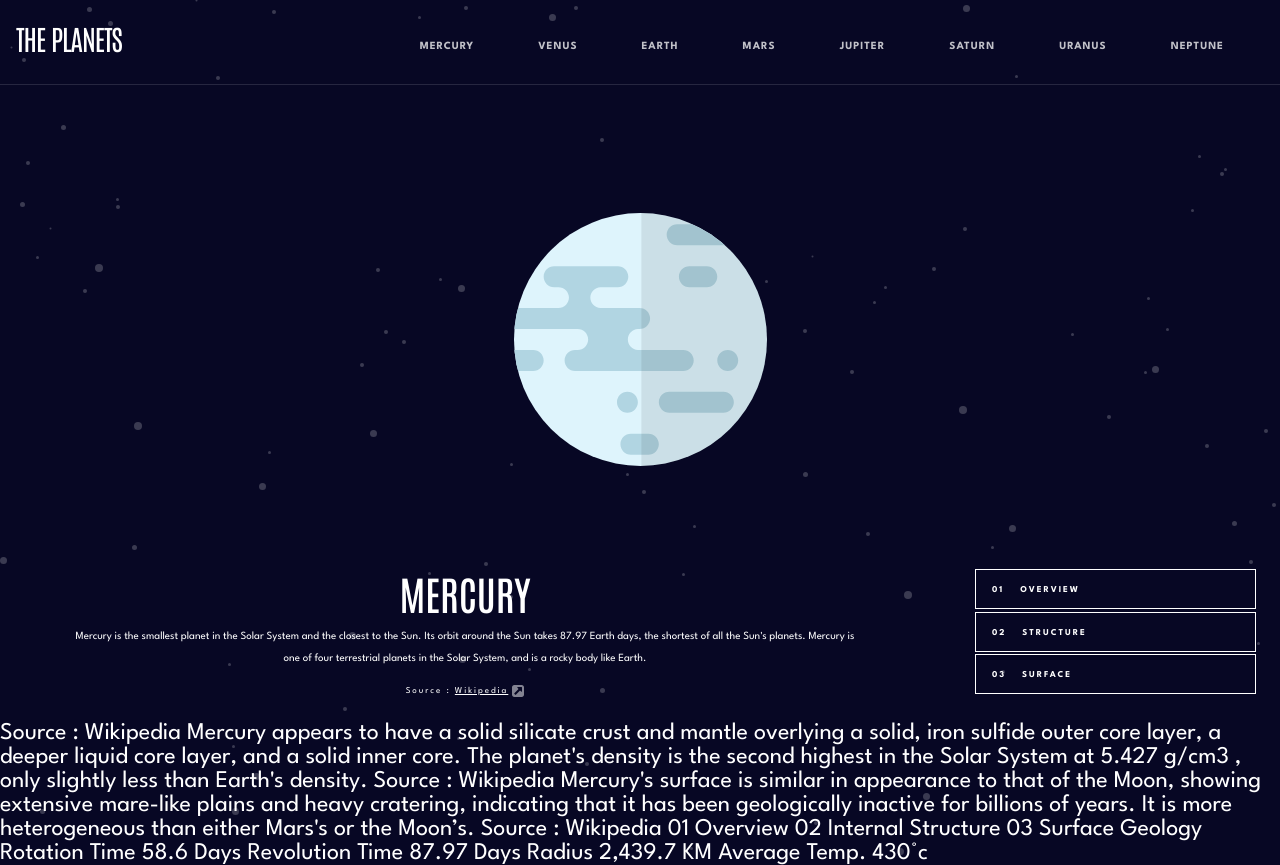
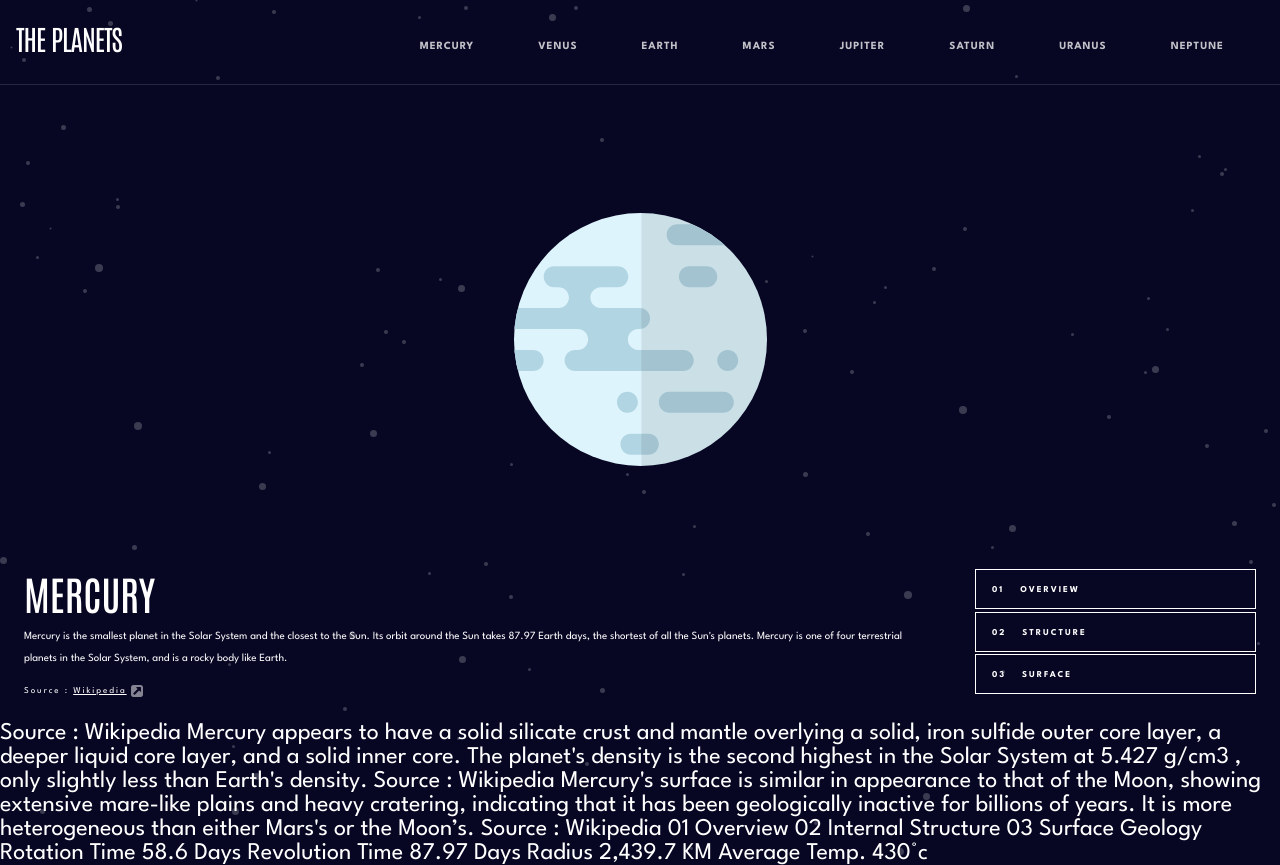
Before and after one commit to jonhenrikaavitsland/planets-fact-site, a website: page index.html in a window 1280 px wide. Drawn offline with nearby package versions, Linux system fonts and the light colour scheme; files that its build step writes are made by us from their sources.

Commit message:
aligning text

```diff
--- a/index.html
+++ b/index.html
@@ -88,9 +88,9 @@
       <div class="d-flex justify-content-center align-items-center img-container">
         <img src="./assets/planet-mercury.svg" class="img-fluid" alt="mercury">
       </div>
-      <section class="container.fluid text-center">
+      <section class="container.fluid text-center text-md-start">
         <h1 class="text-uppercase">Mercury</h1>
-        <p class="mx-5">Mercury is the smallest planet in the Solar System and the closest to the Sun. Its orbit around the Sun takes 87.97 Earth days, the shortest of all the Sun's planets. Mercury is one of four terrestrial planets in the Solar System, and is a rocky body like Earth.</p>
+        <p class="mx-5 mx-md-0">Mercury is the smallest planet in the Solar System and the closest to the Sun. Its orbit around the Sun takes 87.97 Earth days, the shortest of all the Sun's planets. Mercury is one of four terrestrial planets in the Solar System, and is a rocky body like Earth.</p>
         <a href="https://en.wikipedia.org/wiki/Mercury_(planet)" class="nav-link" target="_blank">Source : <span class="text-decoration-underline">Wikipedia</span><img src="./assets/icon-source.svg" class="ms-1" alt="source"></a>
       </section>
     </div>
```
